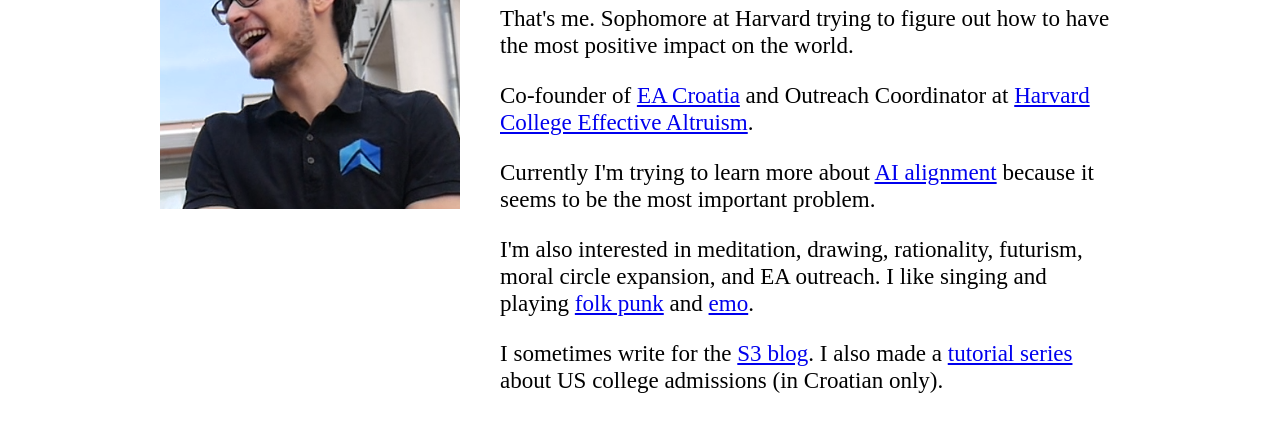
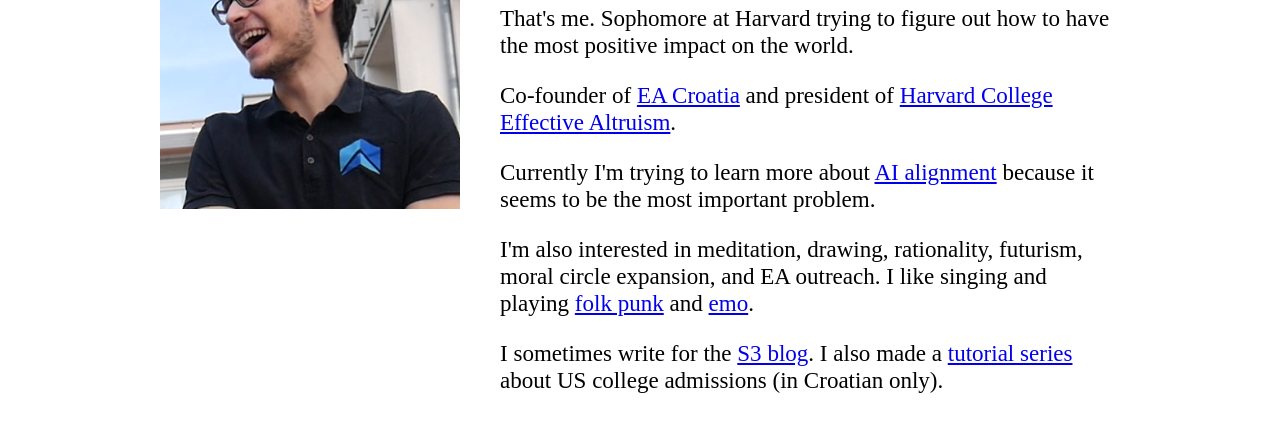
Before and after one commit to nikolajurkovic/nikolajurkovic.com, a plain HTML site: page index.html in a window 1280 px wide. Shown: the part 199-630 px from the top of the page. Drawn offline with Linux system fonts and the light colour scheme.

Commit message:
Update index.html

```diff
--- a/index.html
+++ b/index.html
@@ -22,7 +22,7 @@
 
         <p>That's me. Sophomore at Harvard trying to figure out how to have the most positive impact on the world.</p>
 
-        <p>Co-founder of <a href= "https://www.efektivnialtruizam.org">EA Croatia</a> and Outreach Coordinator at <a href="https://www.harvardea.org">Harvard College Effective Altruism</a>.</p>
+        <p>Co-founder of <a href= "https://www.efektivnialtruizam.org">EA Croatia</a> and president of <a href="https://www.harvardea.org">Harvard College Effective Altruism</a>.</p>
 
         <p>Currently I'm trying to learn more about <a href="https://www.vox.com/future-perfect/2018/12/21/18126576/ai-artificial-intelligence-machine-learning-safety-alignment">AI alignment</a> because it seems to be the most important problem.</p>
 
```
